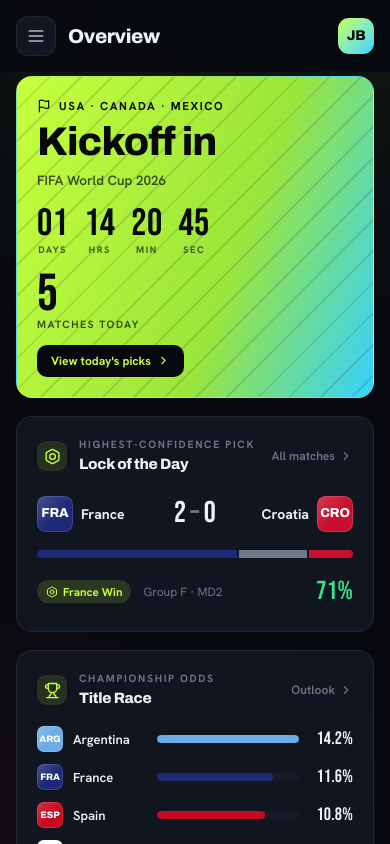
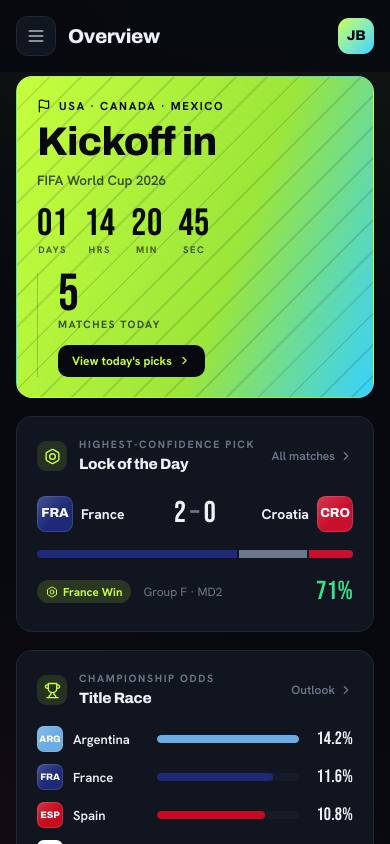
Before and after one commit to JackB2003/World_Cup_Predictor, a Next.js app: page /world-cup/overview in a window 390 px wide. Built offline with nearby package versions, Linux system fonts and the light colour scheme.

Commit message:
Add spacing between countdown and matches-today badge on mobile
Co-Authored-By: Claude Sonnet 4.6 <noreply@anthropic.com>

```diff
--- a/components/views/overview.tsx
+++ b/components/views/overview.tsx
@@ -75,7 +75,7 @@ export function OverviewView({ data }: { data: WorldCupData }) {
             </div>
           </div>
           <div className="relative"><Countdown to={data.meta.kickoff} /></div>
-          <div className="relative border-l border-[rgba(7,9,15,0.2)] pl-7 max-md:border-l-0 max-md:pl-0">
+          <div className="relative border-l border-[rgba(7,9,15,0.2)] pl-7 max-md:pl-5">
             <div className="num text-[52px] leading-[0.85]">{data.meta.matchesToday}</div>
             <div className="text-[10.5px] font-extrabold tracking-[0.14em] uppercase opacity-70">Matches today</div>
             <Link href="/picks" className="mt-3 inline-flex items-center gap-1.5 bg-[#07090F] text-(--accent) px-3.5 py-2 rounded-[10px] text-xs font-bold">
```
